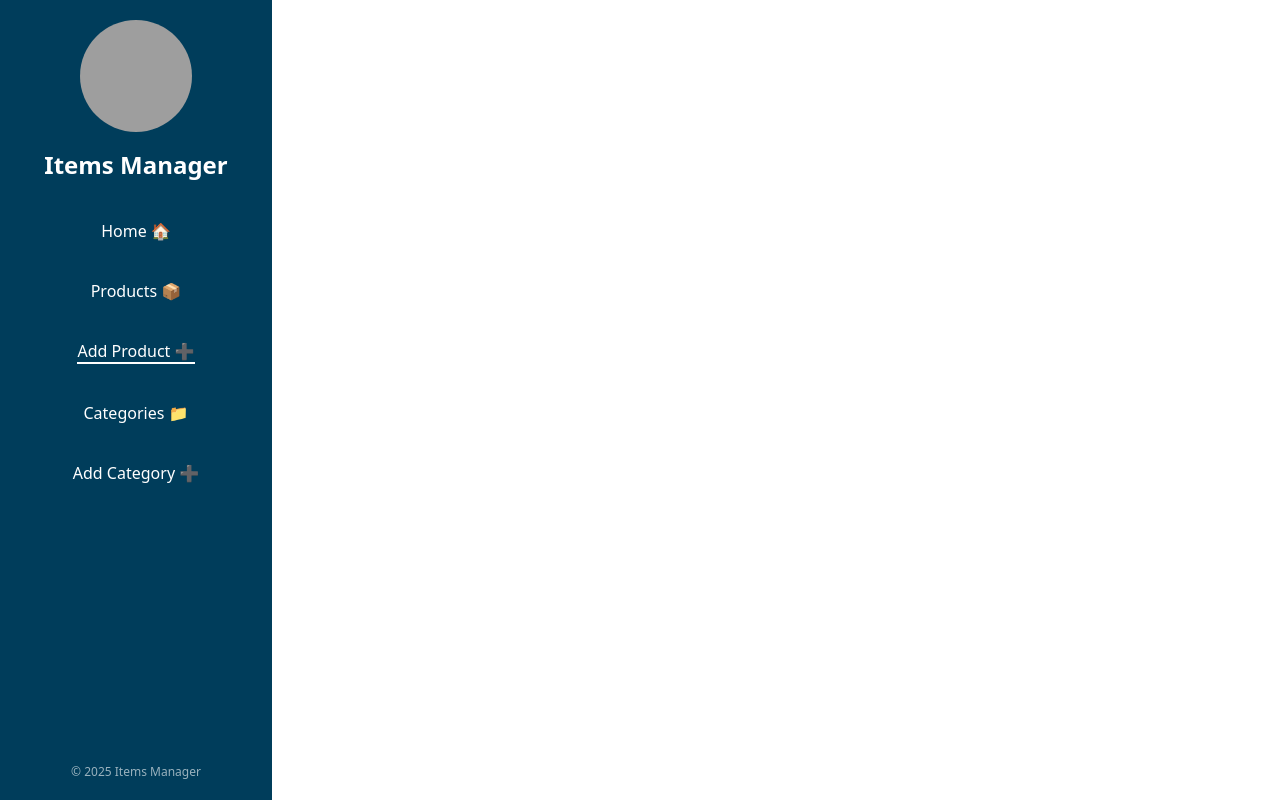
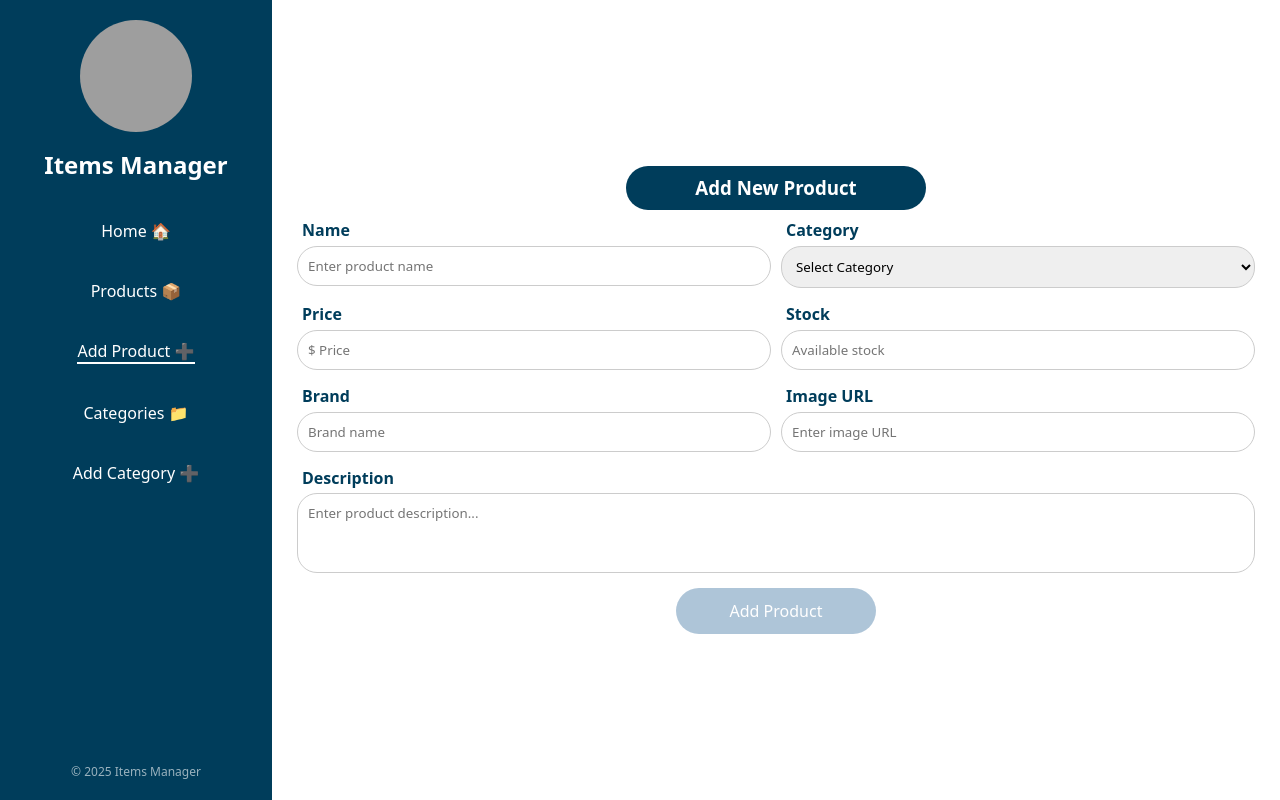
Before and after one commit to CoderMohib/itemsManagerApp, a React (Vite) app: page /addproduct in a window 1280 px wide. Built offline with nearby package versions, Linux system fonts and the light colour scheme; grey boxes are pictures that could not be loaded.

Commit message:
Making form of add product

```diff
--- a/src/App.jsx
+++ b/src/App.jsx
@@ -3,6 +3,7 @@ import { BrowserRouter as Router, Route, Routes } from "react-router-dom";
 import Home from "./Pages/Home";
 import Product from "./Pages/Product";
 import Category from "./Pages/Category";
+import AddProductForm from "./Pages/AddCategory";
 import "./styles/index.css";
 import "./styles/mediaQuery.css"
 import { Fragment } from "react";
@@ -15,6 +16,7 @@ function App() {
           <Route path="/" element={<Home />} />
           <Route path="/products" element={<Product />} />
           <Route path="/category" element={<Category />} />
+          <Route path="/addproduct" element={<AddProductForm/>} />
         </Routes>
 
     </Router>
--- a/src/Components/Atoms/NavItem.jsx
+++ b/src/Components/Atoms/NavItem.jsx
@@ -2,7 +2,7 @@ import { NavLink } from "react-router-dom";
 export default function NavItem({ icon, text, to }) {
   return (
     <li className="nav-item">
-      <NavLink to={to} className="nav-link"  activeClassName="active">{text} {icon}
+      <NavLink to={to} className="nav-link"  activeclassname="active">{text} {icon}
       </NavLink>
     </li>
   );
--- a/src/Components/Atoms/logo.jsx
+++ b/src/Components/Atoms/logo.jsx
@@ -2,7 +2,7 @@ import logo from '../../assets/logo.jpg'
 export default function Logo(){
     return(
         <div className="sidebar-header-img">
-            <img src={logo} alt="App Logo" class="logo" />
+            <img src={logo} alt="App Logo" className="logo" />
         </div>
     );
 }
--- a/src/Components/Molecules/NavMenu.jsx
+++ b/src/Components/Molecules/NavMenu.jsx
@@ -8,7 +8,7 @@ export default function NavMenu({ isOpen, setIsOpen }) {
           setIsOpen(false);
         }}
       >
-        <i class="ri-close-line"></i>
+        <i className="ri-close-line"></i>
       </button>
       <NavItem icon="🏠" text="Home" to="/" />
       <NavItem icon="📦" text="Products" to="/products" />
--- a/src/Components/Organism/SideBar.jsx
+++ b/src/Components/Organism/SideBar.jsx
@@ -9,7 +9,7 @@ export default function SideBar() {
     <div>
 
       <div className={`sidebar`}>
-       <button className="toggle-btn" onClick={()=>{setIsOpen(true)}}><i class="ri-menu-line"></i></button>
+       <button className="toggle-btn" onClick={()=>{setIsOpen(true)}}><i className="ri-menu-line"></i></button>
         <SiderBarHeader />
         <NavMenu isOpen={isOpen} setIsOpen={setIsOpen}/>
         <SiderBarFooter />
--- /dev/null
+++ b/src/Pages/AddCategory.jsx
@@ -0,0 +1,128 @@
+import React, { useState } from "react";
+import { categories } from "../data/category";
+import "../styles/form.css";
+
+export default function AddProductForm() {
+  const [product, setProduct] = useState({
+    name: "",
+    categoryId: "",
+    price: 5,
+    stock: 0,
+    description: "",
+    brand: "",
+    rating: 0,
+    images: "",
+  });
+  const [isSubmit, setIsSubmit] = useState(false);
+  function handleOnChange(e) {
+    setProduct((prevProduct) => ({
+      ...prevProduct,
+      [e.target.name]: e.target.value,
+    }));
+  }
+  function isValid(){
+    return product.name.trim() &&
+    product.categoryId.trim() &&
+    product.price >= 5 &&
+    product.stock >= 0 &&
+    product.brand.trim() &&
+    product.description.trim()
+  }
+  function handleOnSubmit(e){
+    e.preventDefault();
+  }
+  console.log(product);
+  return (
+    <div className="side-Content">
+      <div className="form-container">
+        <h3 className="add-heading">Add New Product</h3>
+        <form className="styled-form" onSubmit={handleOnSubmit}>
+          <div className="form-row">
+            <div className="input-group">
+              <label htmlFor="product-name">Name</label>
+              <input
+                type="text"
+                name="name"
+                placeholder="Enter product name"
+                id="product-name"
+                onChange={handleOnChange}
+              />
+            </div>
+            <div className="input-group">
+              <label htmlFor="category">Category</label>
+              <select name="categoryId" id="category" onChange={handleOnChange}>
+                <option value="">Select Category</option>
+                {categories.map((category) => (
+                  <option value={category.id} key={category.id}>
+                    {category.name}
+                  </option>
+                ))}
+              </select>
+            </div>
+          </div>
+
+          <div className="form-row">
+            <div className="input-group">
+              <label htmlFor="price">Price</label>
+              <input
+                type="number"
+                name="price"
+                placeholder="$ Price"
+                id="price"
+                min="5"
+                onChange={handleOnChange}
+              />
+            </div>
+            <div className="input-group">
+              <label htmlFor="stock">Stock</label>
+              <input
+                type="number"
+                name="stock"
+                placeholder="Available stock"
+                id="stock"
+                min="0"
+                onChange={handleOnChange}
+              />
+            </div>
+          </div>
+
+          <div className="form-row">
+            <div className="input-group">
+              <label htmlFor="brand">Brand</label>
+              <input
+                type="text"
+                name="brand"
+                placeholder="Brand name"
+                id="brand"
+                onChange={handleOnChange}
+              />
+            </div>
+            <div className="input-group">
+              <label>Image URL</label>
+              <input
+                type="text"
+                name="images"
+                placeholder="Enter image URL"
+                onChange={handleOnChange}
+              />
+            </div>
+          </div>
+
+          <div className="input-group full-width">
+            <label htmlFor="description">Description</label>
+            <textarea
+              name="description"
+              placeholder="Enter product description..."
+              id="description"
+              onChange={handleOnChange}
+            ></textarea>
+          </div>
+
+          <button type="submit" className="submit-btn" disabled={!isSubmit || isValid()}>
+            Add Product
+          </button>
+        </form>
+      </div>
+    </div>
+  );
+}
--- a/src/Pages/Home.jsx
+++ b/src/Pages/Home.jsx
@@ -1,12 +1,28 @@
+import { useState } from "react";
 export default function Home() {
+  const [images, setImages] = useState([]); // State to store images
+
+  const handleImageUpload = (event) => {
+    const file = event.target.files[0]; // Get the selected file
+    if (file) {
+      const reader = new FileReader();
+      reader.onload = () => {
+        setImages((prevImages) => [...prevImages, reader.result]); // Add to state array
+      };
+      reader.readAsDataURL(file); // Convert to Base64
+    }
+  };
   return (
     <div className="side-Content">
-      <button className="home-btn">hi</button>
-      <button className="home-btn">hi</button>
-      <button className="home-btn">hi</button>
-      <button className="home-btn">hi</button>
-      <button className="home-btn">hi</button>
-      <button className="home-btn">hi</button>
+      <div>
+      <input type="file" onChange={handleImageUpload} accept="image/*" />
+      <h3>Uploaded Images:</h3>
+      <div style={{ display: "flex", gap: "10px", flexWrap: "wrap" }}>
+        {images.map((img, index) => (
+          <img key={index} src={img} alt={`Uploaded ${index}`} width="100" />
+        ))}
+      </div>
+    </div>
     </div>
   );
 }
--- /dev/null
+++ b/src/styles/form.css
@@ -0,0 +1,111 @@
+.side-Content{
+    display: flex;
+    flex-direction: column;
+    justify-content: center;
+    align-items: center;
+}
+.form-container {
+  min-width: 400px;
+  width: 100%;
+  margin: auto;
+  padding: 15px;
+  background: #fff;
+  border-radius: 10px;
+}
+.add-heading {
+ width: 300px;
+  background-color: #003d5b;
+  text-align: center;
+  color: #fff;
+  padding: 0.6rem 0.8rem;
+  margin: auto;
+  margin-bottom: 0.6rem;
+  border-radius: 50px;
+}
+
+.styled-form {
+  display: flex;
+  flex-direction: column;
+  gap: 15px;
+}
+
+.form-row {
+  display: flex;
+  gap: 10px;
+  flex-wrap: wrap;
+}
+
+.input-group {
+  flex: 1;
+  display: flex;
+  flex-direction: column;
+  gap: 0.3rem;
+}
+
+.full-width {
+  width: 100%;
+}
+
+input,
+select,
+textarea {
+  padding: 10px;
+  border-radius: 20px;
+  border: 1px solid #ccc;
+}
+
+textarea {
+  min-height: 80px;
+  resize: none;
+}
+.input-group label {
+  color: #003d5b;
+  font-weight: 600;
+  margin-left: 5px;
+}
+.submit-btn {
+  margin: auto;
+  padding: 10px;
+  width: 200px;
+  padding: 12px;
+  background: #003d5b;
+  color: white;
+  border: none;
+  border-radius: 50px;
+  font-size: 16px;
+  cursor: pointer;
+  transition: 0.3s all ease-in-out;
+}
+
+.submit-btn:hover {
+  background: #30638e;
+}
+input[type="number"] {
+  -moz-appearance: number-input;
+  appearance: auto;
+}
+input:focus,
+select:focus,
+textarea:focus {
+  outline: none;
+  border-color: #003d5b;
+}
+input[type="number"]::-webkit-outer-spin-button,
+input[type="number"]::-webkit-inner-spin-button {
+  /* -webkit-appearance: none; */
+  margin: 0;
+}
+.submit-btn:disabled{
+
+    background-color: #7a9fbf;
+    cursor: not-allowed;
+    opacity: 0.6;
+    pointer-events: none;
+}
+
+#rating{
+    -moz-appearance: number-input;
+    appearance: auto;
+    -webkit-appearance: inner-spin-button;
+    margin: initial;
+}
--- a/src/styles/mediaQuery.css
+++ b/src/styles/mediaQuery.css
@@ -41,7 +41,8 @@
       margin: 7px;
     }
     .side-Content{
-        width: 100%;
-        margin-top: 5rem;
+        width: 100vw;
+        position: relative;
+        top: 5rem;
     }
   }
```
